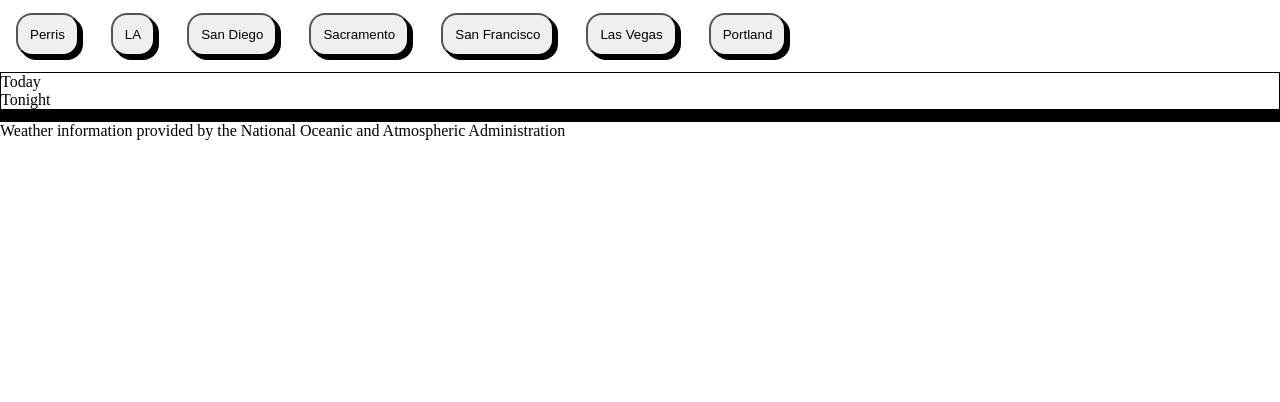
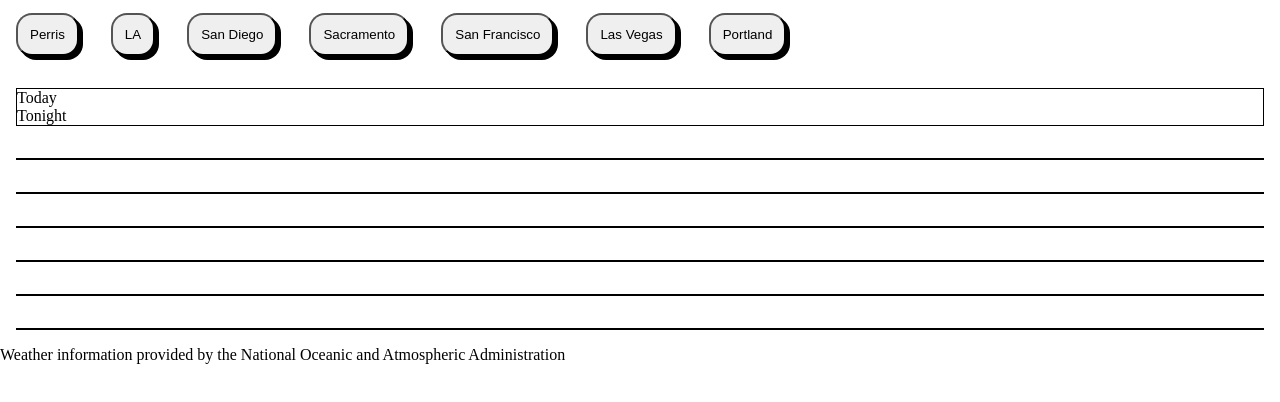
Before and after one commit to zen-da-baker/vanilla-weather-app, a plain HTML site: page index.html in a window 1280 px wide. Shown: the part 30-432 px from the top of the page. Drawn offline with Linux system fonts and the light colour scheme.

Commit message:
Card and gallery styles

```diff
--- a/index.html
+++ b/index.html
@@ -33,7 +33,7 @@
                     </li>
 
                     <li>
-                        <button class="btn" onclick="nameSanFrancico(); selectSanFrancisco()">San Francisco</button>
+                        <button class="btn" onclick="nameSanFrancisco(); selectSanFrancisco()">San Francisco</button>
                     </li>
 
                     <li>
@@ -47,38 +47,42 @@
             </nav>
         </header>
 
-
-
-        <section class="card">
+        <main>
+            <section class="gallery">
+                <div class="card">
                     <div id="day1">Today</div>
 
                     <div id="night1">Tonight</div>
-        </section>
+                </div>
 
-        <section class="card">
+                <div class="card">
                     <div id="day2"></div>
-        </section>
+                </div>
 
-        <section class="card">
+                <div class="card">
                     <div id="day3"></div>
-        </section>
+                </div>
 
-        <section class="card">
+                <div class="card">
                     <div id="day4"></div>
-        </section>
+                </div>
 
-        <section class="card">
+                <div class="card">
                     <div id="day5"></div>
-        </section>
+                </div>
 
 
-        <section class="card">
+                <div class="card">
                     <div id="day6"></div>
+                </div>
+
+                <div class="card">
+                    <div id="day7"></div>
+                </div>
             </section>
+        </main>
 
-        <section class="card">
-            <div id="day7"></div>
-        </section>
+
 
         <footer>
             <p>Weather information provided by the National Oceanic and Atmospheric Administration</p>
--- a/main.css
+++ b/main.css
@@ -7,8 +7,15 @@
     font-size: 16px;
 }
 
+.gallery {
+    display: flex;
+    flex-direction: column;
+    flex-wrap: wrap;
+}
+
 .card {
     border: 0.1rem solid black;
+    margin: 1rem;
 }
 
 .nav-items {
```
Lines whose indentation alone changed are shown as unchanged.
